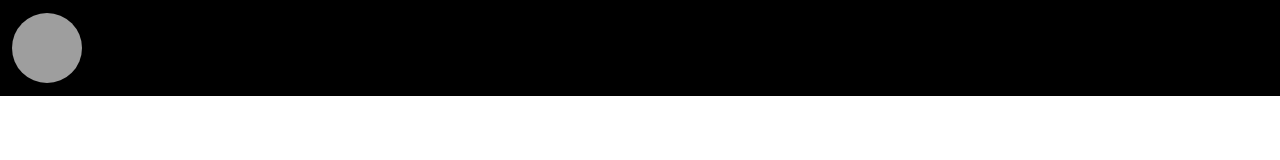
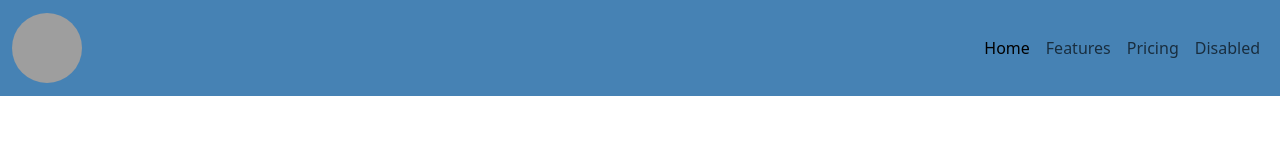
Before and after one commit to Ayomide-Philip/House-and-Property-website, a plain HTML site: page index.html in a window 1280 px wide. Drawn offline with nearby package versions, Linux system fonts and the light colour scheme; grey boxes are pictures that could not be loaded.

Commit message:
updating my style

```diff
--- a/stylesheet/style.css
+++ b/stylesheet/style.css
@@ -5,7 +5,7 @@
 nav {
     position: fixed !important;
     width: 100%;
-    background-color: black;
+    background-color:  #4682B4;
 }
 
 .navbar-brand>img {
```
